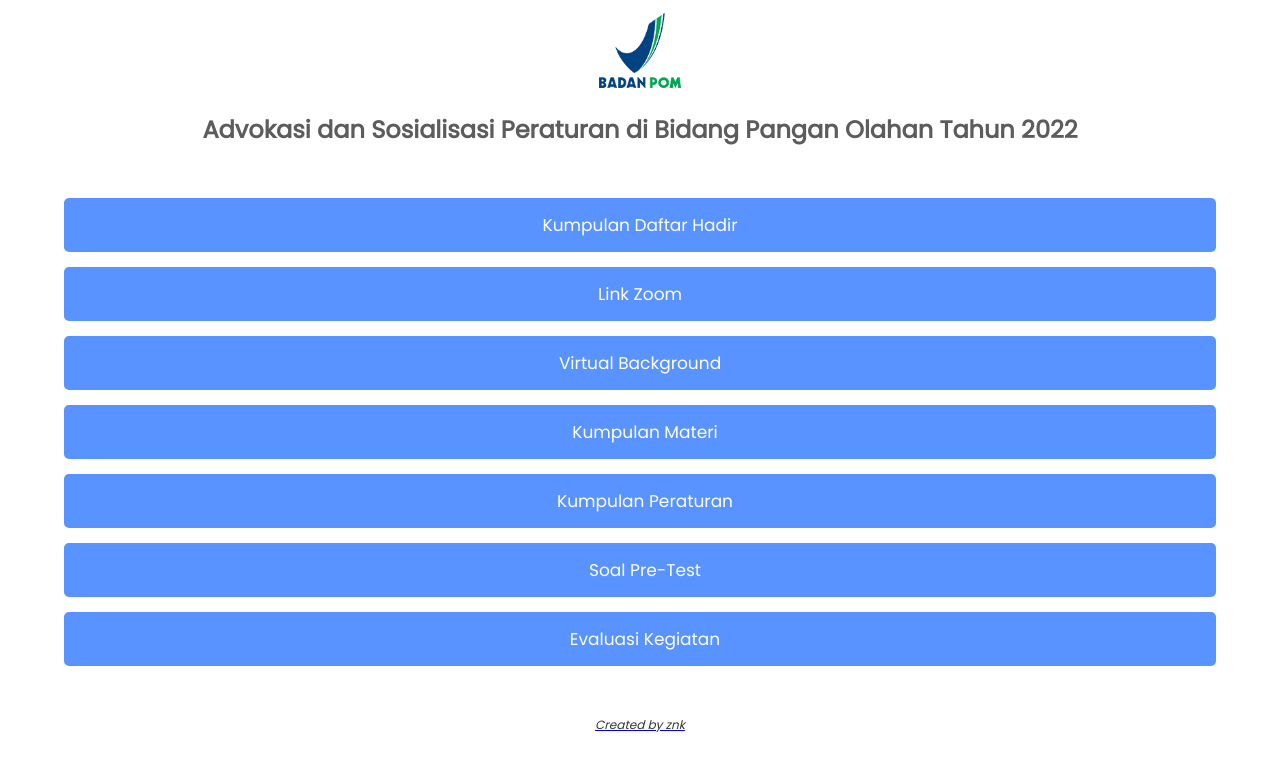
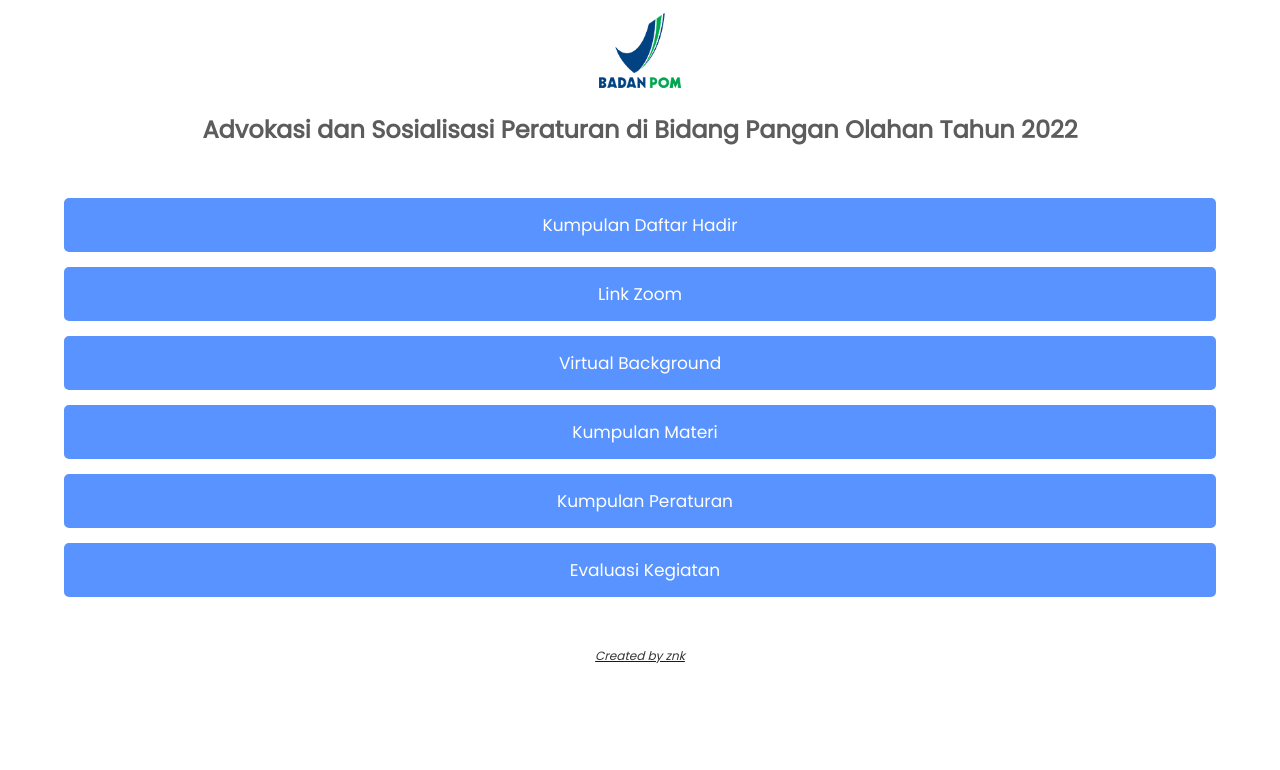
Before and after one commit to advokasi2021/sites2, a plain HTML site: page index.html in a window 1280 px wide. Drawn offline with Linux system fonts and the light colour scheme.

Commit message:
Update index.html
disabled soal pre test

```diff
--- a/index.html
+++ b/index.html
@@ -36,10 +36,10 @@
   <i class="fa fa-youtube"></i>
   Kumpulan Peraturan
 </a>
-<a class="btn" href="https://forms.gle/2oENiUimZVaZan1o6" target="blank">
+<!---<a class="btn" href="https://forms.gle/2oENiUimZVaZan1o6" target="blank">
   <i class="fa fa-whatsapp"></i>
   Soal Pre-Test
-</a>
+</a> --->
 <a class="btn" href="evaluasi.html">
   <i class="fa fa-instagram"></i>
   Evaluasi Kegiatan
```
